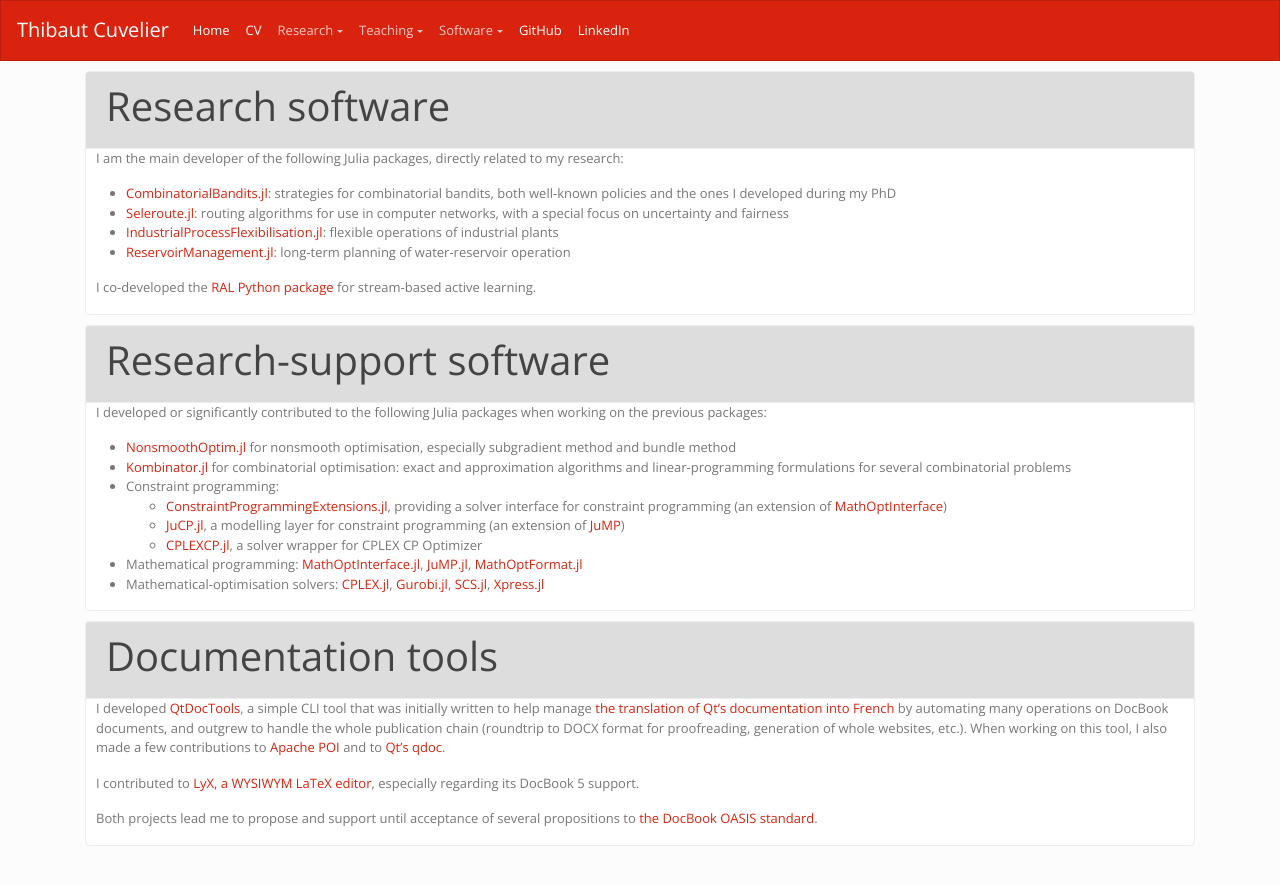
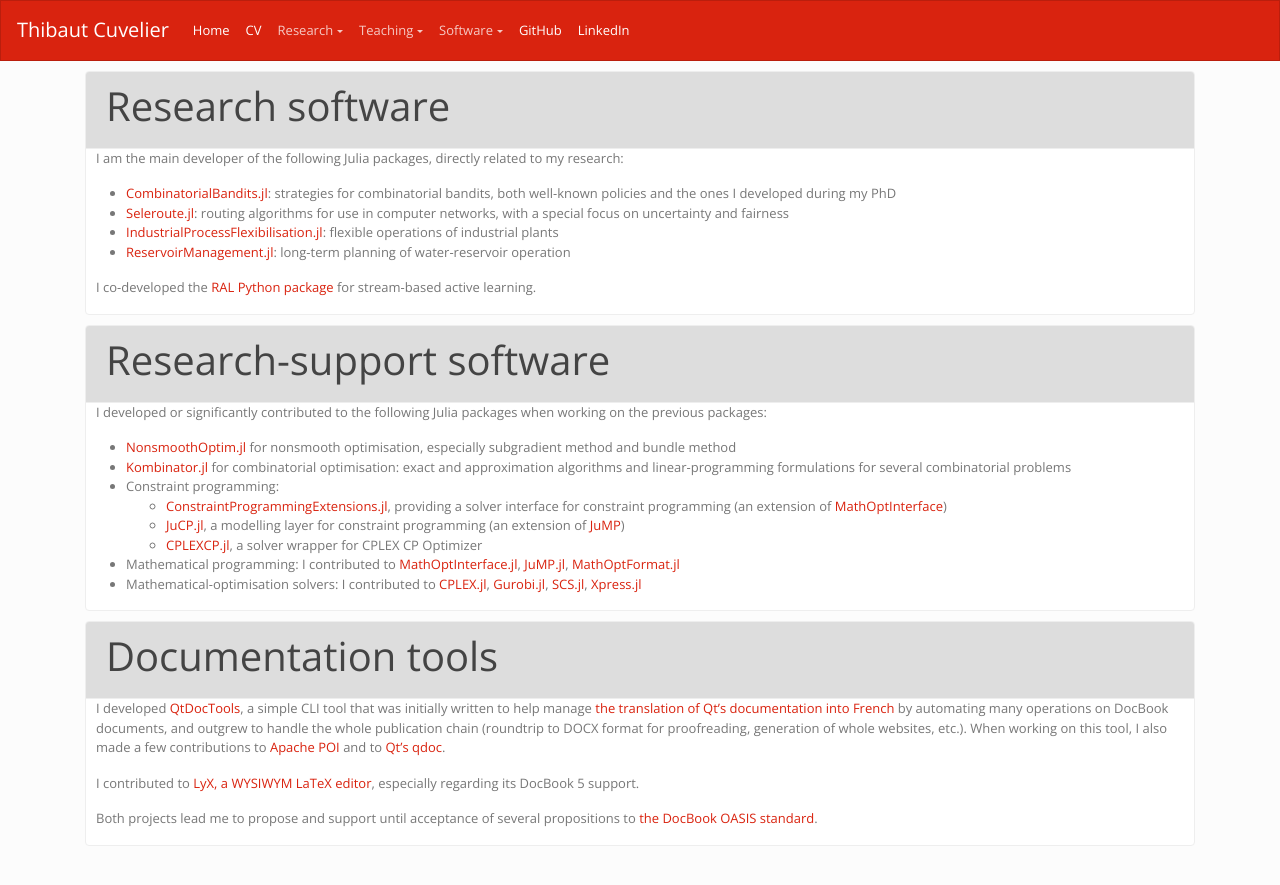
Before and after one commit to dourouc05/dourouc05.github.io, a Jekyll site: the page built from software.md, in a window 1280 px wide. Shown: the top 885 px of the page. Built offline with Jekyll 4.4.1, drawn with Linux system fonts in a browser that asks for light colours; a script that is not in the unit is left out.

Commit message:
Update software.md

```diff
--- a/software.md
+++ b/software.md
@@ -26,8 +26,8 @@ I developed or significantly contributed to the following Julia packages when wo
   * [ConstraintProgrammingExtensions.jl](https://github.com/dourouc05/ConstraintProgrammingExtensions.jl), providing a solver interface for constraint programming (an extension of [MathOptInterface](https://github.com/jump-dev/MathOptInterface.jl))
   * [JuCP.jl](https://github.com/dourouc05/JuCP.jl), a modelling layer for constraint programming (an extension of [JuMP](https://github.com/jump-dev/JuMP.jl))
   * [CPLEXCP.jl](https://github.com/dourouc05/CPLEXCP.jl), a solver wrapper for CPLEX CP Optimizer
-* Mathematical programming: [MathOptInterface.jl](https://github.com/jump-dev/MathOptInterface.jl), [JuMP.jl](https://github.com/jump-dev/JuMP.jl), [MathOptFormat.jl](https://github.com/odow/MathOptFormat.jl)
-* Mathematical-optimisation solvers: [CPLEX.jl](https://github.com/jump-dev/CPLEX.jl), [Gurobi.jl](https://github.com/jump-dev/Gurobi.jl), [SCS.jl](https://github.com/jump-dev/SCS.jl), [Xpress.jl](https://github.com/jump-dev/Xpress.jl)
+* Mathematical programming: I contributed to [MathOptInterface.jl](https://github.com/jump-dev/MathOptInterface.jl), [JuMP.jl](https://github.com/jump-dev/JuMP.jl), [MathOptFormat.jl](https://github.com/odow/MathOptFormat.jl)
+* Mathematical-optimisation solvers: I contributed to [CPLEX.jl](https://github.com/jump-dev/CPLEX.jl), [Gurobi.jl](https://github.com/jump-dev/Gurobi.jl), [SCS.jl](https://github.com/jump-dev/SCS.jl), [Xpress.jl](https://github.com/jump-dev/Xpress.jl)
 
 {% include card_end.html %}
 {% include card_begin.html title="Documentation tools" id="documentation-tools" %}
```
